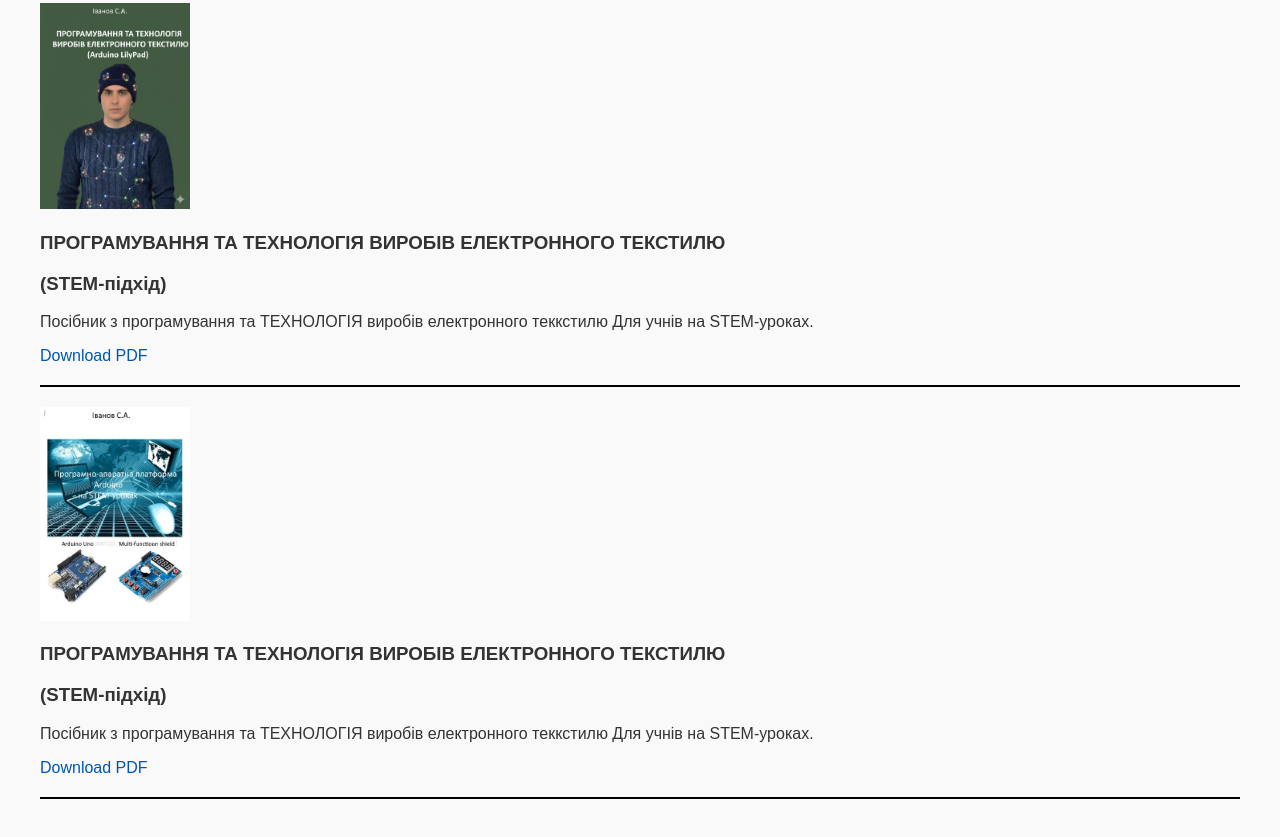
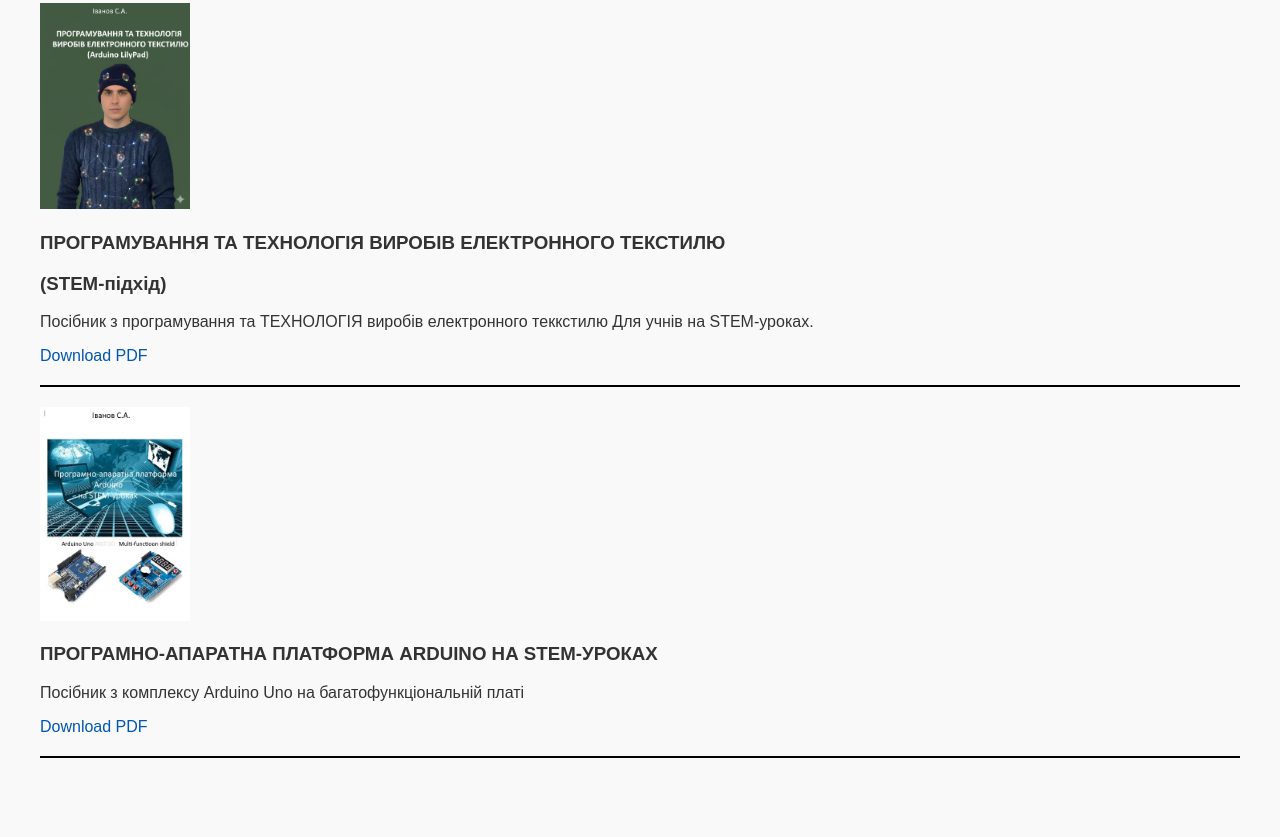
Before and after one commit to ISA-1941/ISA-books, a plain HTML site: page index.html in a window 1280 px wide. Shown: the part 2558-3395 px from the top of the page. After the commit the page ends 3356 px from the top, so only its background shows below. Drawn offline with Linux system fonts and the light colour scheme.

Commit message:
Changing index.html...

```diff
--- a/index.html
+++ b/index.html
@@ -96,11 +96,9 @@
 
   <div class="book-block">
     <img src="assets/images/CoverArduinoMulti.jpg" alt="Arduino Multi-function " width="150">
-    <h3>ПРОГРАМУВАННЯ ТА ТЕХНОЛОГІЯ ВИРОБІВ ЕЛЕКТРОННОГО ТЕКСТИЛЮ</h3>
-    <h3>                       (STEM-підхід)</h3>
+    <h3>ПРОГРАМНО-АПАРАТНА  ПЛАТФОРМА  ARDUINO НА STEM-УРОКАХ</h3>
     <p>
-      Посібник з програмування та ТЕХНОЛОГІЯ виробів електронного теккстилю
-      Для учнів на STEM-уроках.
+      Посібник з комплексу Arduino Uno на багатофункціональній платі
     </p>
     <a href="books/ArduinoMultifunction.pdf">Download PDF</a>
   </div>
```
